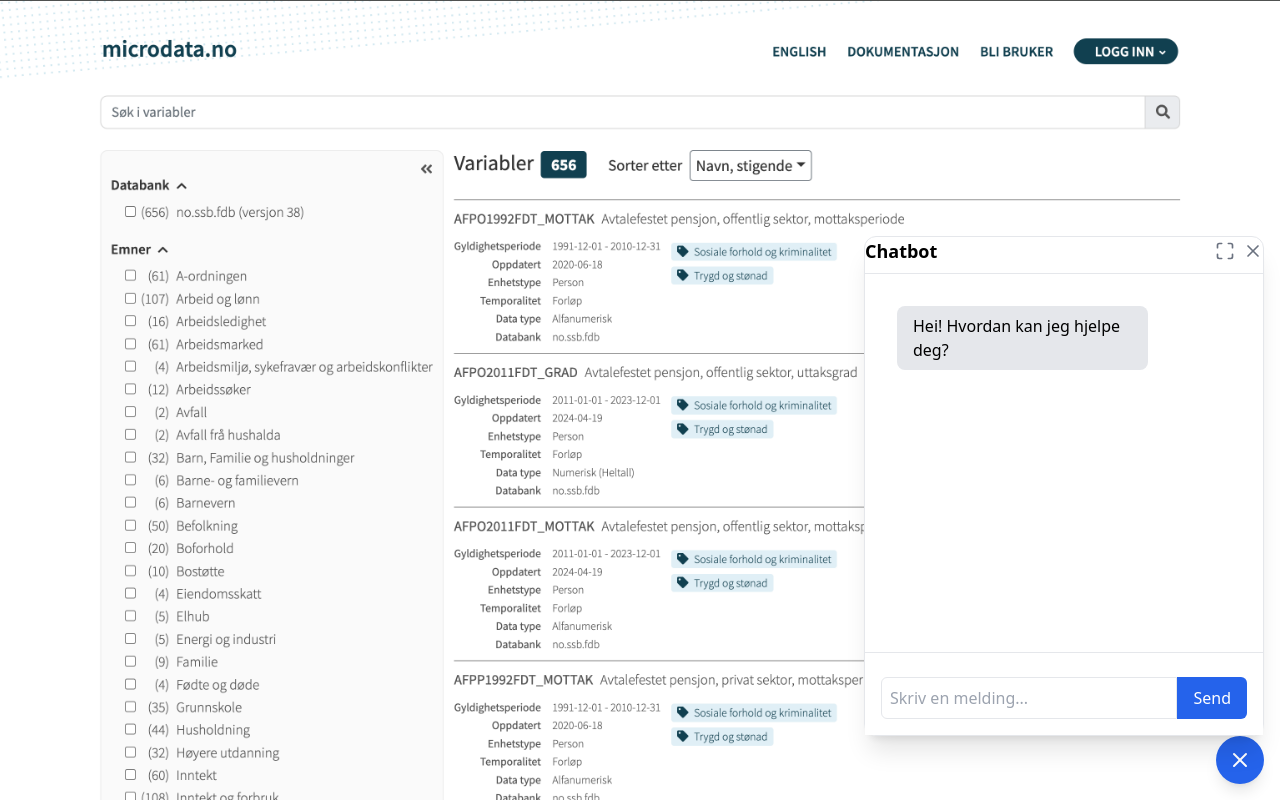
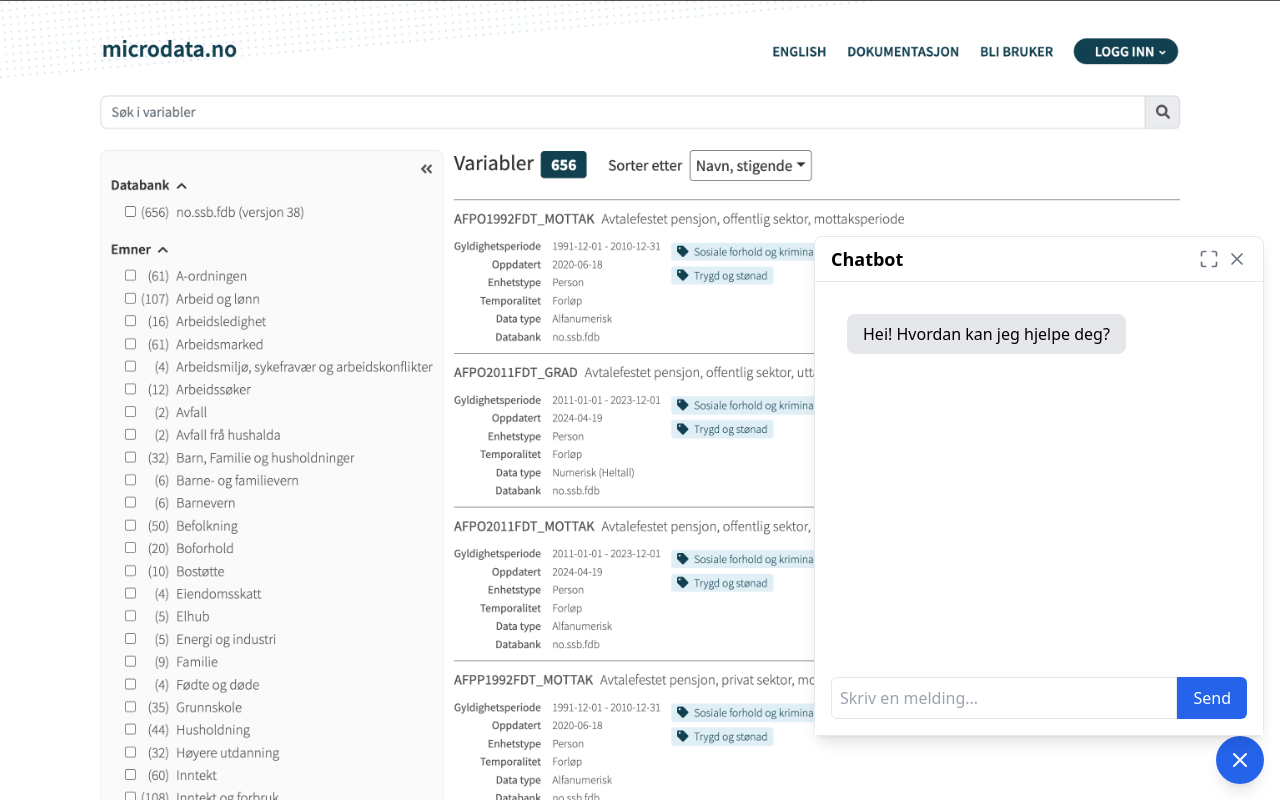
Before and after one commit to ehandresen/chatbot-microdata, a Next.js app: page / in a window 1280 px wide. Both pictures are taken after a click on the button 1240 px from the left and 760 px from the top of the page. Built offline with nearby package versions, Linux system fonts and the light colour scheme.

Commit message:
utbedring av fullskjerm i chat

```diff
--- a/components/ChatBox/ChatHeader.tsx
+++ b/components/ChatBox/ChatHeader.tsx
@@ -1,4 +1,4 @@
-import { X, Maximize } from "lucide-react";
+import { X, Maximize, Minimize } from "lucide-react";
 
 interface ChatHeaderProps {
   closeChat: () => void;
@@ -8,11 +8,11 @@ interface ChatHeaderProps {
 
 const ChatHeader: React.FC<ChatHeaderProps> = ({ closeChat, toggleExpand, isExpanded }) => {
   return (
-    <div className="flex justify-between items-center border-b pb-2">
+    <div className="flex justify-between items-center border-b px-4 py-2">
       <h2 className="text-lg font-semibold">Chatbot</h2>
       <div className="flex space-x-2">
         <button onClick={toggleExpand} className="text-gray-500 hover:text-gray-700">
-          <Maximize size={20} />
+          {isExpanded ? <Minimize size={20} /> : <Maximize size={20} />}
         </button>
         <button onClick={closeChat} className="text-gray-500 hover:text-gray-700">
           <X size={20} />
--- a/components/ChatBox/ChatWindow.tsx
+++ b/components/ChatBox/ChatWindow.tsx
@@ -3,6 +3,8 @@ import { motion } from "framer-motion";
 import ChatHeader from "./ChatHeader";
 import ChatMessages from "./ChatMessages";
 import ChatInput from "./ChatInput";
+import ChatPanel from "../ChatPanel";
+import NotePanel from "../NotePanel";
 
 interface ChatWindowProps {
   closeChat: () => void;
@@ -46,22 +48,26 @@ const ChatWindow: React.FC<ChatWindowProps> = ({ closeChat }) => {
       animate={{ opacity: 1, y: 0 }}
       exit={{ opacity: 0, y: 20 }}
       className={`fixed ${
-        isExpanded ? "inset-0 flex justify-center items-center bg-white" : "bottom-16 right-4"
+        isExpanded ? "inset-0 flex bg-white" : "bottom-16 right-4"
       }`}
     >
+      {isExpanded && <ChatPanel />}
       <div
-        className={`bg-white shadow-xl border flex flex-col transition-all ${
-          isExpanded ? "w-full max-w-[600px] h-full rounded-none" : "w-[400px] h-[500px] rounded-xl"
+        className={`bg-white flex flex-col transition-all ${
+          isExpanded
+            ? "w-full max-w-[700px] h-full rounded-none mx-auto"
+            : "w-[450px] h-[500px] rounded-lg border shadow-lg"
         }`}
       >
         <ChatHeader closeChat={closeChat} toggleExpand={() => setIsExpanded(!isExpanded)} isExpanded={isExpanded} />
         <div className="flex-1 overflow-y-auto p-4">
           <ChatMessages messages={messages} />
         </div>
-        <div className="p-4 border-t bg-white">
+        <div className="p-4 bg-white">
           <ChatInput onSendMessage={handleSendMessage} />
         </div>
       </div>
+      {isExpanded && <NotePanel />}
     </motion.div>
   );
 };
--- /dev/null
+++ b/components/ChatPanel.tsx
@@ -0,0 +1,20 @@
+const ChatPanel = () => {
+    return (
+      <div className="w-1/4 h-full bg-gray-100 p-4 border-r">
+        <h2 className="text-lg font-semibold mb-4">Tidligere Samtaler</h2>
+        <input
+          type="text"
+          placeholder="Søk i samtaler..."
+          className="w-full p-2 border rounded-md mb-4"
+        />
+        <button className="w-full bg-blue-600 text-white p-2 rounded-md mb-4">Ny Samtale</button>
+        <h3 className="text-md font-medium mb-2">Prosjekter</h3>
+        <ul>
+          <li className="p-2 bg-white rounded-md shadow mb-2">Prosjekt 1</li>
+          <li className="p-2 bg-white rounded-md shadow mb-2">Prosjekt 2</li>
+        </ul>
+      </div>
+    );
+  };
+
+  export default ChatPanel;
--- /dev/null
+++ b/components/NotePanel.tsx
@@ -0,0 +1,20 @@
+const NotePanel = () => {
+    return (
+      <div className="w-1/4 h-full bg-gray-100 p-4 border-l">
+        <h2 className="text-lg font-semibold mb-4">Notater</h2>
+        <input
+          type="text"
+          placeholder="Søk i notater..."
+          className="w-full p-2 border rounded-md mb-4"
+        />
+        <button className="w-full bg-green-600 text-white p-2 rounded-md mb-4">Nytt Notat</button>
+        <h3 className="text-md font-medium mb-2">Organiser</h3>
+        <ul>
+          <li className="p-2 bg-white rounded-md shadow mb-2">Kategori 1</li>
+          <li className="p-2 bg-white rounded-md shadow mb-2">Kategori 2</li>
+        </ul>
+      </div>
+    );
+  };
+
+  export default NotePanel;
```
